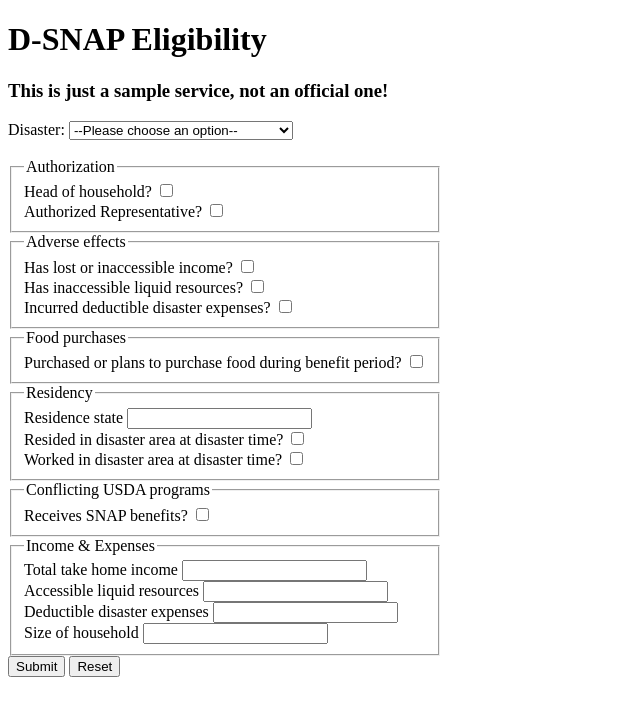
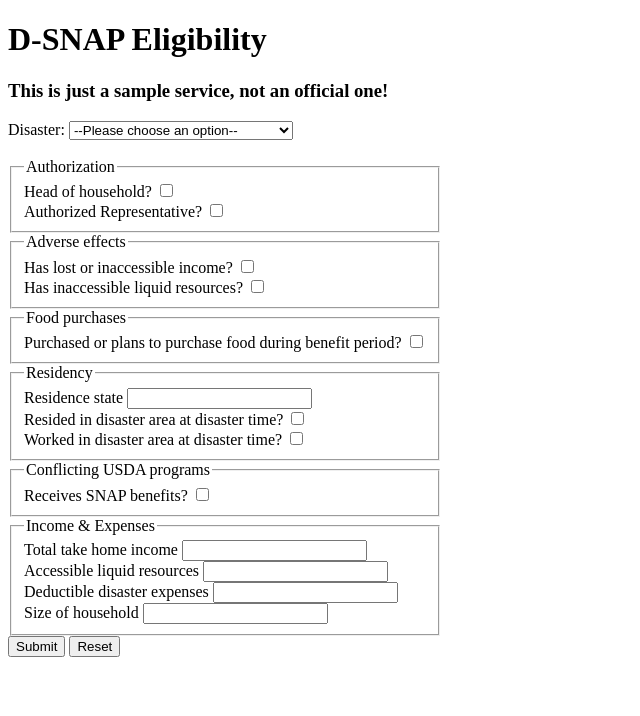
Before and after one commit to 18F/dsnap_rules, a Django app: page / in a window 1280 px wide. Shown: the top 716 px of the page, without its empty margins (0-640 px from the left). Run offline with Django 3.2, Linux system fonts and the light colour scheme; data comes from the database, SQL or seed files in the repository.

Commit message:
Remove incurred_deductible_disaster_expenses

```diff
--- a/dsnap_rules/templates/dsnap_rules/demo_form.html
+++ b/dsnap_rules/templates/dsnap_rules/demo_form.html
@@ -45,10 +45,6 @@
 
                     <label for="has_inaccessible_liquid_resources"> Has inaccessible liquid resources?</label>
                     <input type=checkbox id="has_inaccessible_liquid_resources" name="has_inaccessible_liquid_resources"/>
-                    <br/>
-
-                    <label for="incurred_deductible_disaster_expenses"> Incurred deductible disaster expenses?</label>
-                    <input type=checkbox id="incurred_deductible_disaster_expenses" name="incurred_deductible_disaster_expenses"/>
                     <br/>
                 </fieldset>
 
```
